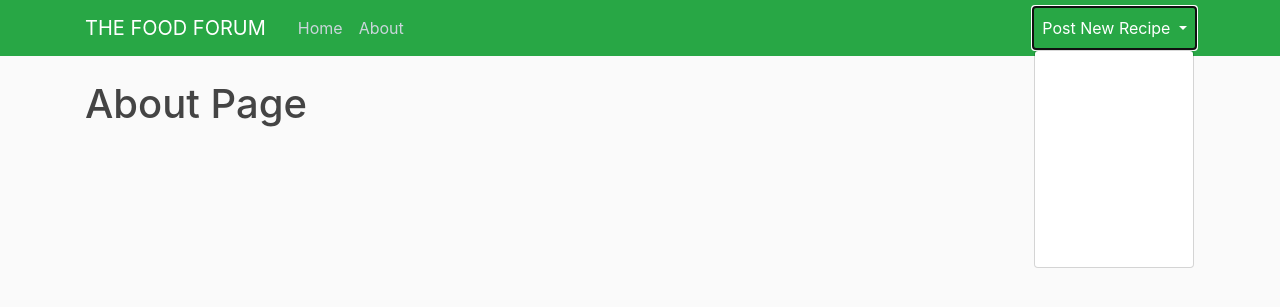
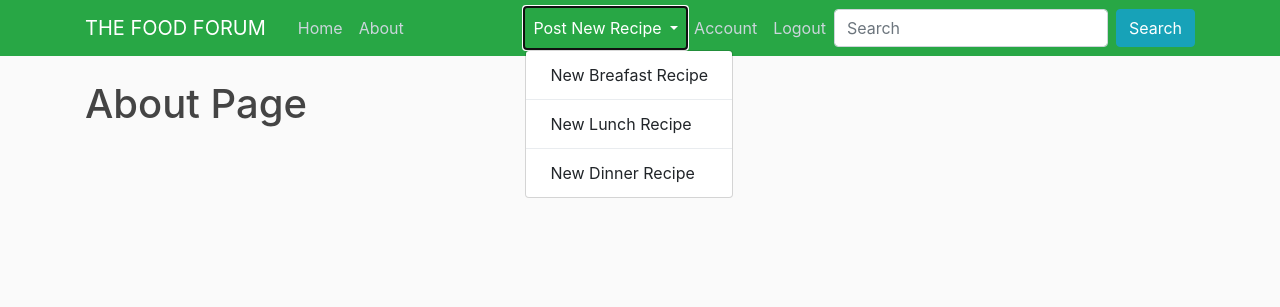
Before and after one commit to BenkiKuu/foodforum, a Flask app: page /about in a window 1280 px wide, after a click on "Post New Recipe". Shown: the top 307 px of the page. Run offline with Flask 2, Linux system fonts and the light colour scheme; the visitor is signed in with stand-in values (Sample User, id 1); some libraries are stand-ins or nearby versions.

Commit message:
adds a search bar

```diff
--- a/app/templates/base.html
+++ b/app/templates/base.html
@@ -38,17 +38,23 @@
                   Post New Recipe
                 </a>
                 <div class="dropdown-menu" aria-labelledby="navbarDropdown">
-                  <a class="nav-item nav-link" href="{{ url_for('main.new_breakfast') }}">New Post</a>
-                  <a class="nav-item nav-link" href="{{ url_for('main.new_product') }}">New Product Pitch</a>
-                  <a class="nav-item nav-link" href="{{ url_for('main.new_pickup') }}">New Pick Up Line</a>
+                  <a class="dropdown-item" href="{{ url_for('main.new_breakfast') }}">New Breafast Recipe</a>
+                  <div class="dropdown-divider"></div>
+                  <a class="dropdown-item" href="{{ url_for('main.new_lunch') }}">New Lunch Recipe</a>
+                  <div class="dropdown-divider"></div>
+                  <a class="dropdown-item" href="{{ url_for('main.new_dinner') }}">New Dinner Recipe</a>
+                </div>
+              </li>
                   <a class="nav-item nav-link" href="{{ url_for('main.account') }}">Account</a>
                   <a class="nav-item nav-link" href="{{ url_for('main.logout') }}">Logout</a>
-                </div>
-              </li>
             {% else %}
               <a class="nav-item nav-link" href="{{ url_for('main.login') }}">Login</a>
               <a class="nav-item nav-link" href="{{ url_for('main.register') }}">Register</a>
             {% endif %}
+            <form class="form-inline my-2 my-lg-0">
+      <input class="form-control mr-sm-2" type="search" placeholder="Search" aria-label="Search">
+      <button class="btn btn-info my-2 my-sm-0" type="submit">Search</button>
+    </form>
           </div>
         </div>
       </div>
```
